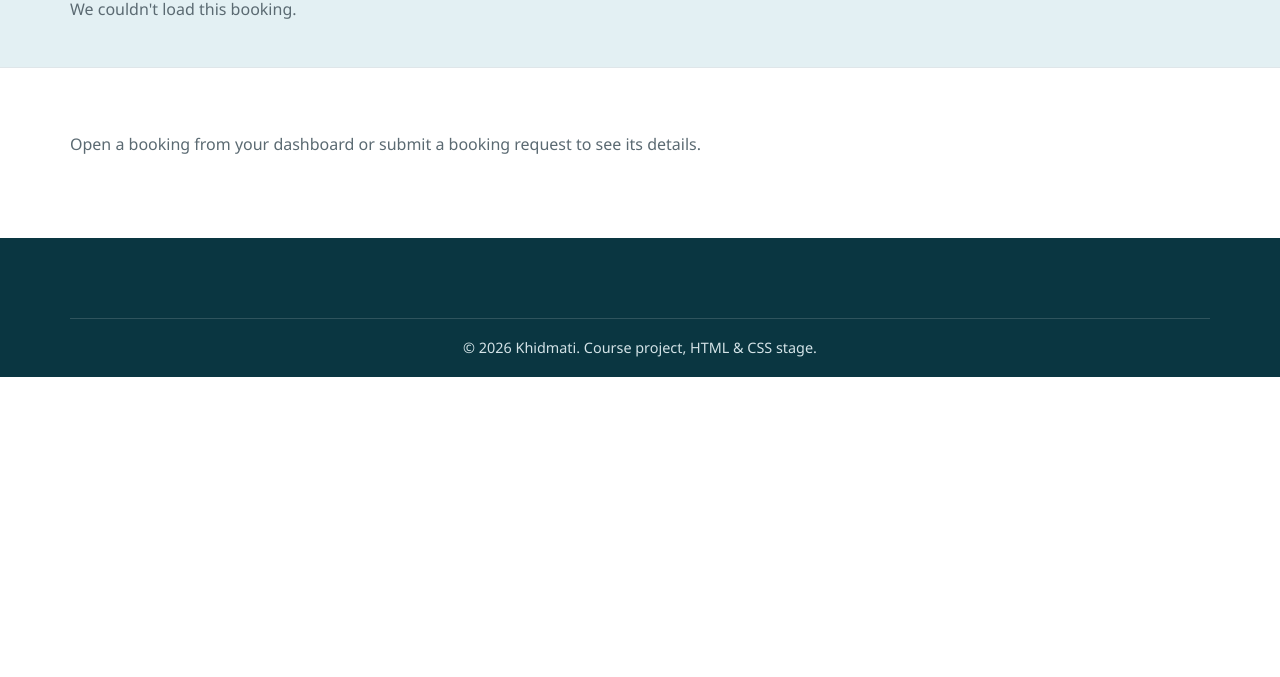
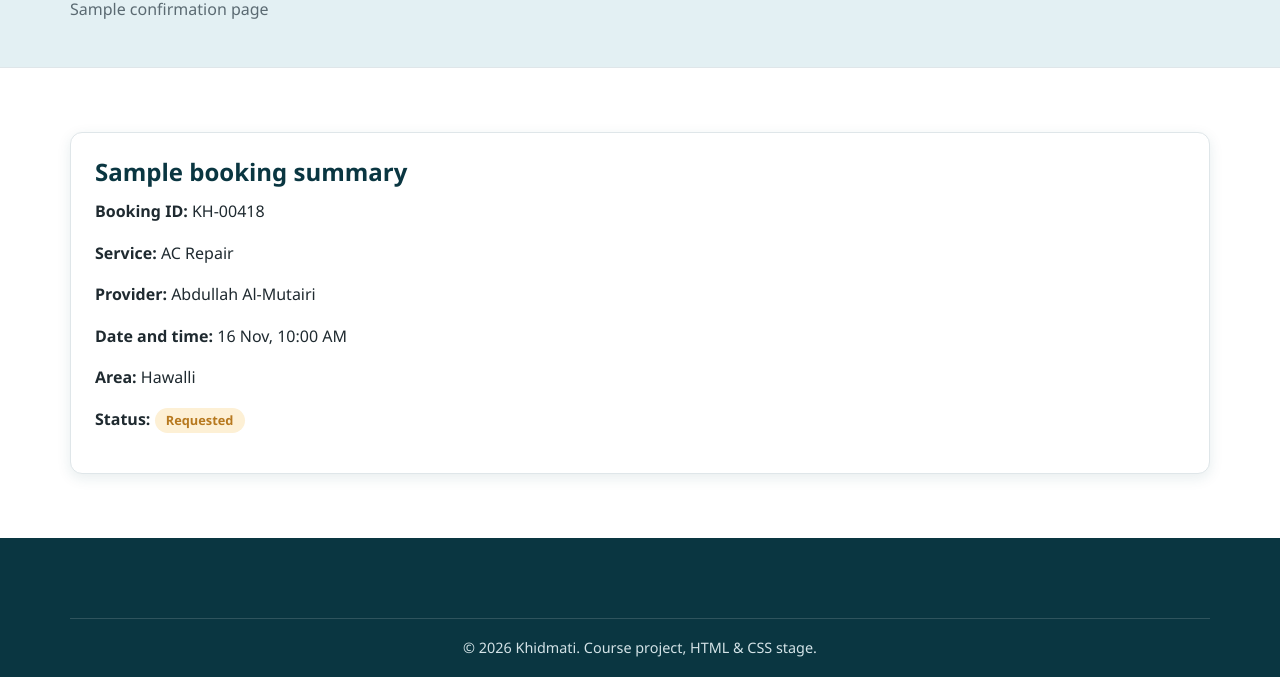
Before and after one commit to ku-isom452-fall2026/isom452-group1-khidmati, a plain HTML site: page khidmati/pages/confirmation.html in a window 1280 px wide. Shown: the part 174-851 px from the top of the page. Before the commit the page ends 800 px from the top, so only its background shows below. Drawn offline with Linux system fonts and the light colour scheme.

Commit message:
confirmation sample

```diff
--- a/khidmati/pages/confirmation.html
+++ b/khidmati/pages/confirmation.html
@@ -3,7 +3,7 @@
 <head>
   <meta charset="UTF-8">
   <meta name="viewport" content="width=device-width, initial-scale=1.0">
-  <title>Booking Details | Khidmati</title>
+  <title>Booking Confirmation | Khidmati</title>
   <link rel="icon" type="image/png" href="../images/logo.png">
   <link rel="stylesheet" href="../styles.css">
 </head>
@@ -30,25 +30,24 @@
   <main>
     <section class="page-hero">
       <div class="container">
-        <p class="breadcrumb"><a href="../index.html">Home</a> / Booking Details</p>
-        <h1>Booking Details</h1>
-        <p id="booking-message" aria-live="polite">Loading booking details...</p>
+        <p class="breadcrumb"><a href="../index.html">Home</a> / Booking Confirmation</p>
+        <h1>Booking Confirmation</h1>
+        <p>Sample confirmation page</p>
       </div>
     </section>
 
     <section class="section">
       <div class="container">
-        <div class="card" id="booking-summary" hidden>
-          <h2>Booking summary</h2>
-          <p><strong>Booking:</strong> <span id="booking-id"></span></p>
-          <p><strong>Service:</strong> <span id="booking-service"></span></p>
-          <p><strong>Provider:</strong> <span id="booking-provider"></span></p>
-          <p><strong>Date and time:</strong> <span id="booking-date"></span></p>
-          <p><strong>Area:</strong> <span id="booking-area"></span></p>
-          <p><strong>Status:</strong> <span id="booking-status" class="badge"></span></p>
-          <a href="customer-dashboard.html" class="btn btn-outline">Back to dashboard</a>
+        <div class="card">
+          <h2>Sample booking summary</h2>
+          <p><strong>Booking ID:</strong> KH-00418</p>
+          <p><strong>Service:</strong> AC Repair</p>
+          <p><strong>Provider:</strong> Abdullah Al-Mutairi</p>
+          <p><strong>Date and time:</strong> 16 Nov, 10:00 AM</p>
+          <p><strong>Area:</strong> Hawalli</p>
+          <p><strong>Status:</strong> <span class="badge badge-warning">Requested</span></p>
+
         </div>
-        <p id="booking-not-found" class="muted" role="status" hidden></p>
       </div>
     </section>
   </main>
@@ -59,62 +58,5 @@
     </div>
   </footer>
 
-  <script>
-    const savedBookings = {
-      "KH-00418": {
-        service: "AC Repair",
-        provider: "Abdullah Al-Mutairi",
-        date: "16 Nov, 10:00 AM",
-        area: "Hawalli",
-        status: "Requested",
-        badgeClass: "badge-warning"
-      },
-      "KH-00402": {
-        service: "Home Cleaning",
-        provider: "Fresh Home Cleaning",
-        date: "18 Nov, 2:00 PM",
-        area: "Salmiya",
-        status: "Accepted",
-        badgeClass: "badge-success"
-      }
-    };
-    const params = new URLSearchParams(window.location.search);
-    const bookingId = params.get("booking");
-    const formBooking = !bookingId && params.has("service")
-      ? {
-          id: "Request submitted",
-          service: params.get("service"),
-          provider: params.get("provider"),
-          date: `${params.get("date") || ""} ${params.get("time") || ""}`.trim(),
-          area: params.get("area"),
-          status: "Requested",
-          badgeClass: "badge-warning"
-        }
-      : null;
-    const booking = bookingId ? savedBookings[bookingId] : formBooking;
-    const summary = document.querySelector("#booking-summary");
-    const notFound = document.querySelector("#booking-not-found");
-
-    if (booking) {
-      document.querySelector("#booking-message").textContent = bookingId
-        ? `Details for ${bookingId}.`
-        : "Your booking request has been received.";
-      document.querySelector("#booking-id").textContent = bookingId || booking.id;
-      document.querySelector("#booking-service").textContent = booking.service || "Not provided";
-      document.querySelector("#booking-provider").textContent = booking.provider || "Not provided";
-      document.querySelector("#booking-date").textContent = booking.date || "Not provided";
-      document.querySelector("#booking-area").textContent = booking.area || "Not provided";
-      const status = document.querySelector("#booking-status");
-      status.textContent = booking.status;
-      status.classList.add(booking.badgeClass);
-      summary.hidden = false;
-    } else {
-      document.querySelector("#booking-message").textContent = "We couldn't load this booking.";
-      notFound.textContent = bookingId
-        ? `Booking ${bookingId} was not found.`
-        : "Open a booking from your dashboard or submit a booking request to see its details.";
-      notFound.hidden = false;
-    }
-  </script>
 </body>
 </html>
--- a/khidmati/styles.css
+++ b/khidmati/styles.css
@@ -279,10 +279,6 @@ table.data td:first-child {
   color: var(--white);
 }
 
-/* Login, Sign Up and the language switch sit together on the far right.
-   The first item of that group gets margin-left: auto, which pushes the
-   whole group to the end. `order` keeps them in this sequence even if the
-   HTML lists them differently. Works with or without the .nav-auth-start class. */
 .main-nav .nav-auth-start,
 .main-nav ul:not(:has(.nav-auth-start)) > li:has(> a[href*="login"]) {
   margin-left: auto;
```
